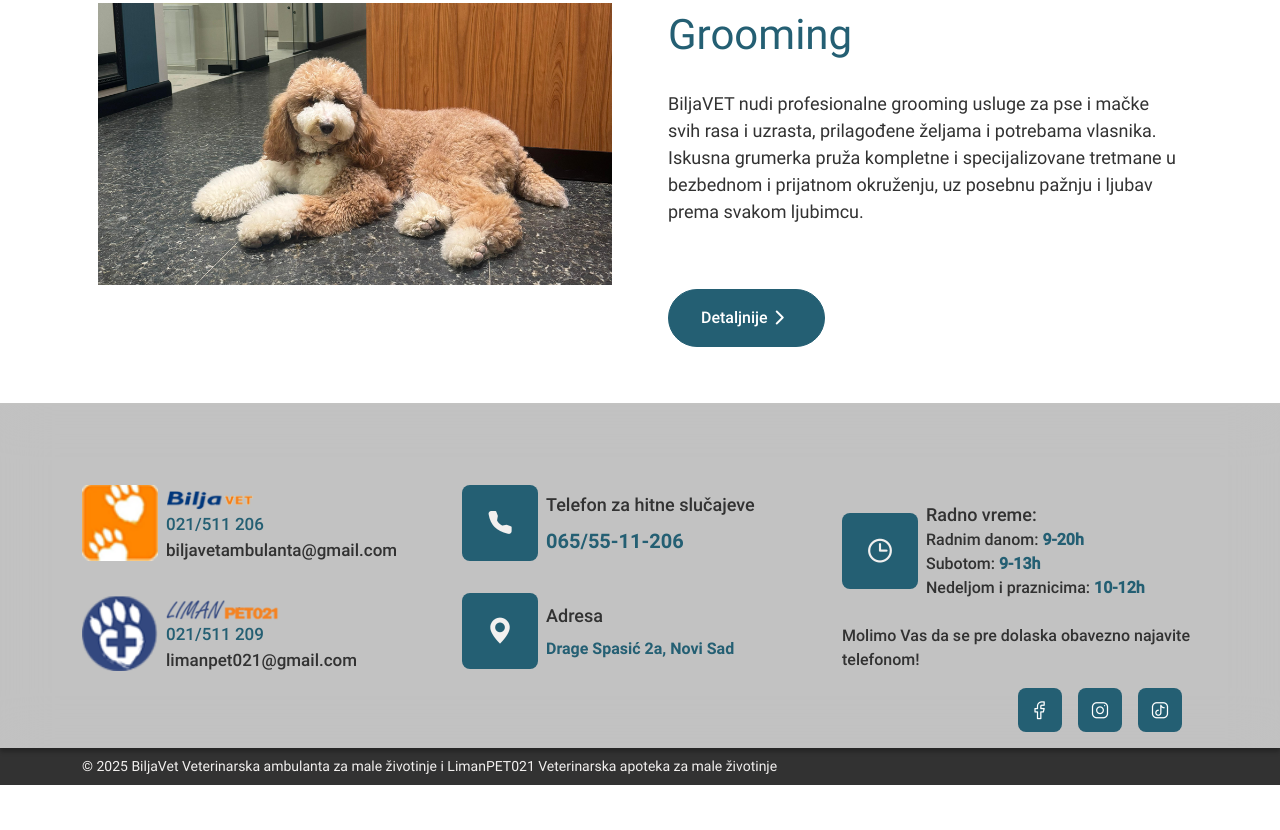
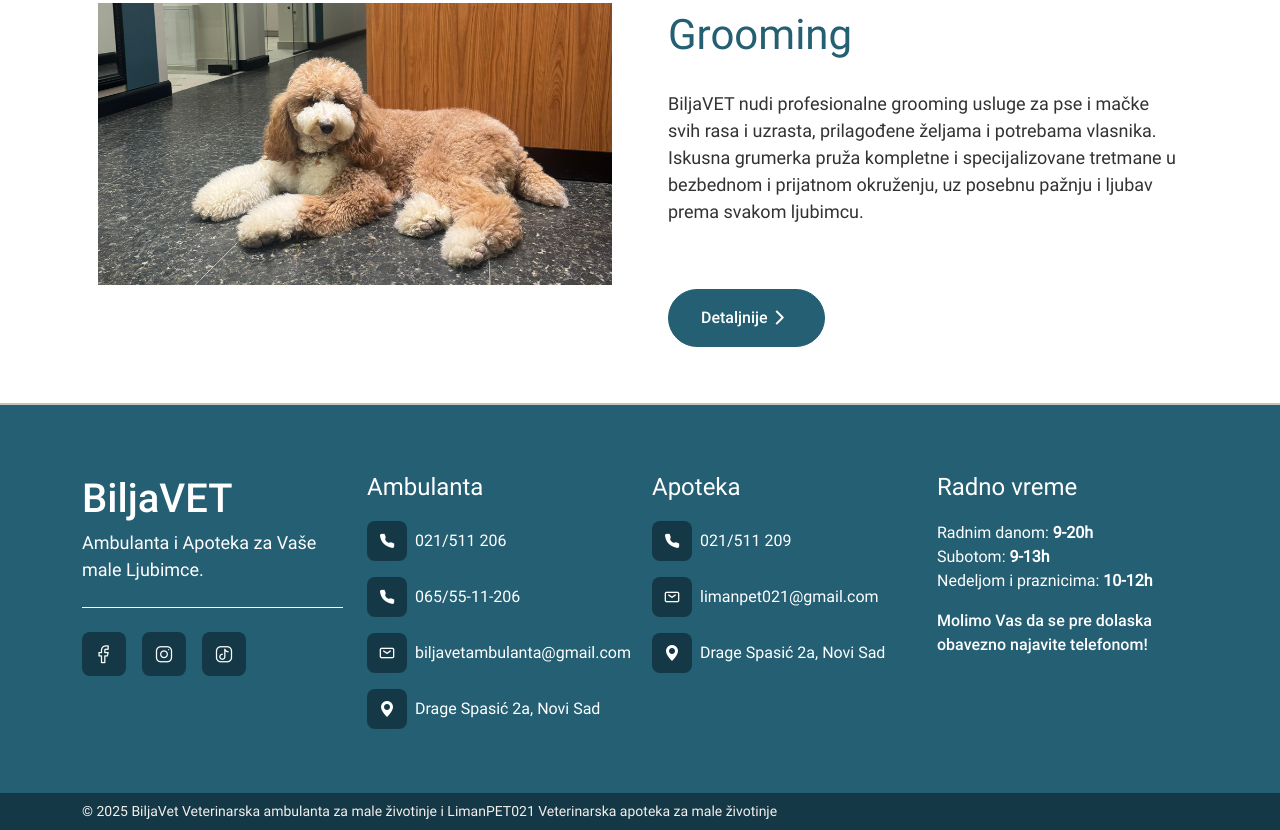
Before and after one commit to TeodoraCerevicki/vet, a website: page index.html in a window 1280 px wide. Shown: the part 2717-3547 px from the top of the page. Before the commit the page ends 3502 px from the top, so only its background shows below. Drawn offline with nearby package versions, Linux system fonts and the light colour scheme.

Commit message:
footer update

```diff
--- a/assets/fonts/icomoon/style.css
+++ b/assets/fonts/icomoon/style.css
@@ -1,10 +1,10 @@
 @font-face {
   font-family: 'icomoon';
-  src:  url('fonts/icomoon.eot?sc5mzx');
-  src:  url('fonts/icomoon.eot?sc5mzx#iefix') format('embedded-opentype'),
-    url('fonts/icomoon.ttf?sc5mzx') format('truetype'),
-    url('fonts/icomoon.woff?sc5mzx') format('woff'),
-    url('fonts/icomoon.svg?sc5mzx#icomoon') format('svg');
+  src:  url('fonts/icomoon.eot?2un63f');
+  src:  url('fonts/icomoon.eot?2un63f#iefix') format('embedded-opentype'),
+    url('fonts/icomoon.ttf?2un63f') format('truetype'),
+    url('fonts/icomoon.woff?2un63f') format('woff'),
+    url('fonts/icomoon.svg?2un63f#icomoon') format('svg');
   font-weight: normal;
   font-style: normal;
   font-display: block;
@@ -67,6 +67,9 @@
 .icon-tiktok:before {
   content: "\e904";
 }
+.icon-mail:before {
+  content: "\e910";
+}
 .icon-phone:before {
   content: "\e900";
 }
--- a/index.html
+++ b/index.html
@@ -419,120 +419,106 @@
     </main>
 
     <footer class="main-footer" id="contact">
-        <div class="block">
-            <div class="container">
-                <div class="row">
-                    <div class="col-12 col-md-4 mt-5">
-                        <div>
-                            <div class="contact-block-logo">
-                                <img class="contact-logo mr-2" src="./assets/images/logos/ambulanta-logo.png"
-                                    loading="lazy">
-                                <div>
-                                    <img class="contact-logo-text" src="./assets/images/logos/ambulanta-logo-text.png"
-                                        loading="lazy">
-                                    <a class="contact-link -phone" href="tel:021/511 206">021/511 206</a>
-                                    <a class="contact-link -mail"
-                                        href="mailto:biljavetambulanta@gmail.com">biljavetambulanta@gmail.com</a>
-                                </div>
+        <div class="container">
+            <div class="row">
+                <div class="col-12 col-md-3 mt-5">
+                    <h4 class="footer-main-title"> BiljaVET </h4>
+                    <p class="footer-subtitle"> Ambulanta i Apoteka za Vaše male Ljubimce. </p>
 
-                            </div>
-                        </div>
 
-                        <div class="mt-4">
-                            <div class="contact-block-logo">
-                                <img class="contact-logo mr-2" src="./assets/images/logos/apoteka-logo.png"
-                                    alt="Bilja Vet Apoteka" loading="lazy">
-                                <div>
-                                    <img class="contact-logo-text" src="./assets/images/logos/apoteka-logo-text.png"
-                                        loading="lazy">
-                                    <a class="contact-link -phone" href="tel:021/511 209">021/511 209</a>
-                                    <a class="contact-link -mail"
-                                        href="mailto:limanpet021@gmail.com">limanpet021@gmail.com</a>
-                                </div>
-                            </div>
-                        </div>
-                    </div>
+                    <ul class="social-list">
+                        <li class="mr-3">
+                            <a href="https://www.facebook.com/BiljaVet" class="icon-facebook link-icon"
+                                aria-label="Facebook" target="_blank"></a>
+                        </li>
 
-                    <div class="col-12 col-md-4 mt-5">
-                        <div>
-                            <a href="tel:+381655511206" class="contact-block" target="_blank">
-                                <span class="contact-block-icon-wrapper">
-                                    <i class="icon-phone icon"></i>
-                                </span>
-                                <span class="text-holder">
-                                    <span class="title"> Telefon za hitne slučajeve </span>
-                                    <span class="accent standout">065/55-11-206</span>
-                                </span>
-                            </a>
-                        </div>
+                        <li class="mr-3">
+                            <a href="https://www.instagram.com/bilja_vet" class="icon-instagram link-icon"
+                                aria-label="Instagram" target="_blank"></a>
+                        </li>
 
-                        <div class="mt-4">
-                            <a href="https://www.google.com/maps/place/Veterinar+Bilja+Vet/@45.2402523,19.8465329,17z/data=!3m1!4b1!4m5!3m4!1s0x475b100e5f39052f:0xee54655088476e45!8m2!3d45.2402485!4d19.8487216"
-                                target="_blank" class="contact-block">
+                        <li class="mr-3">
+                            <a href="https://www.tiktok.com/@biljavet" class="icon-tiktok link-icon" aria-label="tiktok"
+                                target="_blank"></a>
+                        </li>
+                    </ul>
+                </div>
 
-                                <span class="contact-block-icon-wrapper">
-                                    <i class="icon-pin icon"></i>
-                                </span>
-                                <span class="text-holder">
-                                    <span class="title"> Adresa </span>
-                                    <span class="accent">Drage Spasić 2a, Novi Sad</span>
-                                </span>
-                            </a>
-                        </div>
-                    </div>
+                <div class="col-12 col-md-3 mt-5">
+                    <h5 class="footer-title"> Ambulanta </h5>
 
-                    <div class="col-12 col-md-4 mt-5 d-flex flex-column justify-content-between">
-                        <div>
-                            <div class="d-flex align-items-center">
-                                <span class="contact-block-icon-wrapper">
-                                    <i class="icon-clock icon"></i>
-                                </span>
+                    <a class="contact-link" href="tel:021/511 206">
+                        <i class="icon-phone link-icon -small mr-2"></i>
+                        <span> 021/511 206 </span>
+                    </a>
 
-                                <ul class="mt-3 mb-3 brand-font-bold">
-                                    <h3 class="footer-subtitle color-primary"> Radno vreme: </h3>
+                    <a class="contact-link" href="tel:021/511 206">
+                        <i class="icon-phone link-icon -small mr-2"></i>
+                        <span> 065/55-11-206 </span>
+                    </a>
 
-                                    <li>
-                                        <span class="color-primary"> Radnim danom: </span>
-                                        <b class="accent">9-20h</b>
-                                    </li>
-                                    <li>
-                                        <span class="color-primary"> Subotom: </span>
-                                        <b class="accent">9-13h</b>
-                                    </li>
-                                    <li>
-                                        <span class="color-primary"> Nedeljom i praznicima: </span>
-                                        <b class="accent">10-12h</b>
-                                    </li>
-                                </ul>
-                            </div>
+                    <a class="contact-link" href="mailto:biljavetambulanta@gmail.com">
+                        <i class="icon-mail link-icon -small mr-2"></i>
+                        <span> biljavetambulanta@gmail.com </span>
+                    </a>
 
-                            <p class="brand-font-bold mt-2 color-primary">
-                                Molimo Vas da se pre dolaska obavezno najavite telefonom!
-                            </p>
+                    <a class="contact-link"
+                        href="https://www.google.com/maps/place/Veterinar+Bilja+Vet/@45.2402523,19.8465329,17z/data=!3m1!4b1!4m5!3m4!1s0x475b100e5f39052f:0xee54655088476e45!8m2!3d45.2402485!4d19.8487216"
+                        target="_blank">
+                        <i class="icon-pin link-icon -small mr-2"></i>
+                        <span> Drage Spasić 2a, Novi Sad </span>
+                    </a>
+                </div>
 
-                            <ul class="d-flex align-items-center justify-content-end mt-3">
-                                <li>
-                                    <a href="https://www.facebook.com/BiljaVet" class="icon-facebook link-icon"
-                                        aria-label="Facebook" target="_blank"></a>
-                                </li>
+                <div class="col-12 col-md-3 mt-5">
+                    <h5 class="footer-title"> Apoteka </h5>
 
-                                <li>
-                                    <a href="https://www.instagram.com/bilja_vet" class="icon-instagram link-icon"
-                                        aria-label="Instagram" target="_blank"></a>
-                                </li>
+                    <a class="contact-link" href="tel:021/511 209">
+                        <i class="icon-phone link-icon -small mr-2"></i>
+                        <span> 021/511 209 </span>
+                    </a>
 
-                                <li>
-                                    <a href="https://www.tiktok.com/@biljavet" class="icon-tiktok link-icon"
-                                        aria-label="tiktok" target="_blank"></a>
-                                </li>
-                            </ul>
-                        </div>
-                    </div>
+                    <a class="contact-link" href="mailto:limanpet021@gmail.com">
+                        <i class="icon-mail link-icon -small mr-2"></i>
+                        <span> limanpet021@gmail.com </span>
+                    </a>
+
+                    <a class="contact-link"
+                        href="https://www.google.com/maps/place/Veterinar+Bilja+Vet/@45.2402523,19.8465329,17z/data=!3m1!4b1!4m5!3m4!1s0x475b100e5f39052f:0xee54655088476e45!8m2!3d45.2402485!4d19.8487216"
+                        target="_blank">
+                        <i class="icon-pin link-icon -small mr-2"></i>
+                        <span> Drage Spasić 2a, Novi Sad </span>
+                    </a>
+                </div>
+
+                <div class="col-12 col-md-3 mt-5">
+                    <h5 class="footer-title"> Radno vreme </h5>
+
+                    <ul class="mt-3 mb-3 working-hours">
+                        <li class="color-lightest">
+                            <span> Radnim danom: </span>
+                            <b>9-20h</b>
+                        </li>
+
+                        <li class="color-lightest">
+                            <span> Subotom: </span>
+                            <b>9-13h</b>
+                        </li>
+
+                        <li class="color-lightest">
+                            <span> Nedeljom i praznicima: </span>
+                            <b>10-12h</b>
+                        </li>
+                    </ul>
+
+                    <p class="brand-font-bold mt-2 color-lightest">
+                        Molimo Vas da se pre dolaska obavezno najavite telefonom!
+                    </p>
                 </div>
             </div>
         </div>
 
-        <div class="copy-rights">
+        <div class="copy-rights mt-5">
             <div class="container">
                 <p class="text">
                     © <span id="year"></span> BiljaVet Veterinarska ambulanta za male životinje i LimanPET021
--- a/styles/statics/core/components/footer/_general.scss
+++ b/styles/statics/core/components/footer/_general.scss
@@ -6,24 +6,69 @@
     position: relative;
     z-index: 200;
     border-top: 2px solid #c3c3c2;
-    background-color: vars.$primary;
+    background-color: vars.$accent;
 
-    .contact-block {
-        padding: 0;
-        margin: 0;
+    .footer-main-title,
+    .footer-title,
+    .footer-subtitle {
+        color: vars.$font-color-lightest;
     }
-    .block {
-        height: fit-content;
-        border-radius: 0;
+
+    .footer-main-title {
+        @include fonts.main-medium-font(40px);
+        color: vars.$font-color-lightest;
+    }
+
+    .footer-title {
+        @include fonts.main-font(24px);
     }
 
     .footer-subtitle {
-        @include fonts.main-medium-font(18px);
+        font-size: vars.$font-size-large;
+    }
+
+    .social-list {
+        display: flex;
+        align-items: center;
+        margin-top: 24px;
+        padding-top: 24px;
+        border-top: 1px solid #fff;
+    }
+
+    .link-icon {
+        display: inline-block;
+        padding: 12px;
+        border-radius: vars.$radius-default;
+        background: vars.$accent-darker;
+        color: vars.$font-color-lightest !important;
+        font-size: 20px;
+
+        &:hover {
+            &::before {
+                color: vars.$font-color-lightest !important;
+            }
+        }
+
+        &.-small {
+            font-size: vars.$font-size-default;
+        }
+    }
+
+    .contact-link {
+        display: flex;
+        align-items: center;
+        margin-top: vars.$gap-default;
+        font-size: vars.$font-size-default;
+        color: vars.$font-color-lightest;
+    }
+
+    .working-hours {
+        font-size: vars.$font-size-default;
     }
 
     .copy-rights {
         padding: vars.$gap-small 0;
-        background-color: vars.$primary;
+        background-color: vars.$accent-darker;
         font-size: 14px;
 
         .text {
--- a/styles/statics/core/components/navigations/_general.scss
+++ b/styles/statics/core/components/navigations/_general.scss
@@ -72,23 +72,6 @@
     }
 }
 
-.link-icon {
-    margin-right: vars.$gap-default;
-    padding: 12px;
-    border-radius: vars.$radius-default;
-    background: vars.$accent;
-    color: vars.$font-color-lightest !important;
-    font-size: 20px;
-
-    &:hover {
-        background-color: vars.$primary;
-
-        &::before {
-            color: vars.$font-color-lightest !important;
-        }
-    }
-}
-
 .icon-menu,
 .icon-xmark {
     font-size: 26px;
--- a/styles/statics/core/fonts/_colors.scss
+++ b/styles/statics/core/fonts/_colors.scss
@@ -3,3 +3,11 @@
 .color-primary {
     color: vars.$primary;
 }
+
+.color-lightest {
+    color: vars.$font-color-lightest;
+}
+
+.color-accent-darker {
+    color: vars.$accent-darker;
+}
```
Also changed, not shown: assets/fonts/icomoon/demo.html (+15 -1 lines), assets/fonts/icomoon/selection.json (+1 -1 lines), assets/fonts/icomoon/fonts/icomoon.ttf, assets/fonts/icomoon/fonts/icomoon.woff, styles/statics/main.css, 5 other files.
